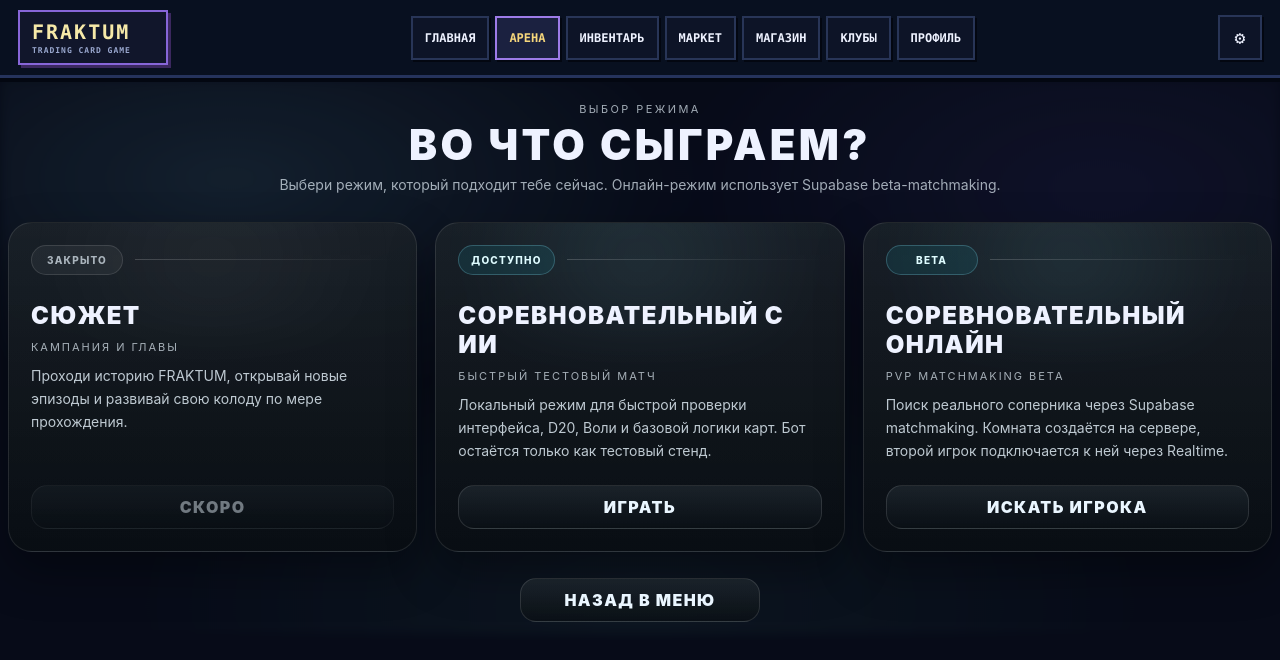
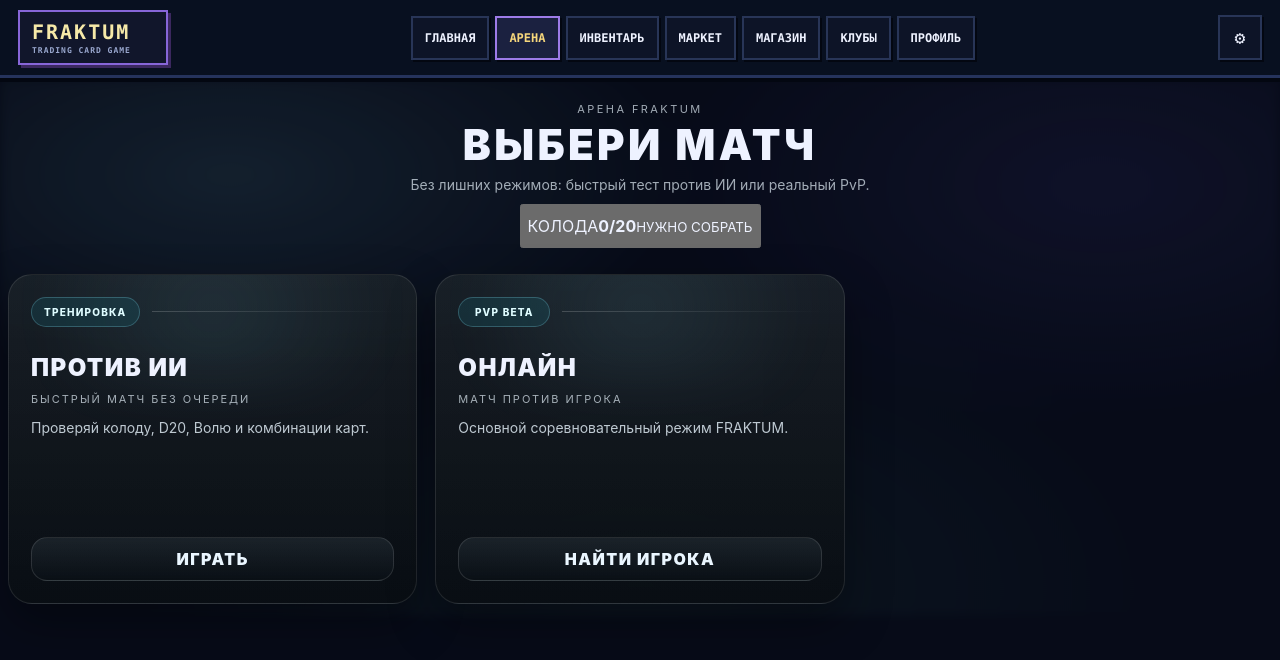
Before and after one commit to sonor71/fraktum-tcg, a React (Vite) app: page /#/play in a window 1280 px wide. Shown: the top 660 px of the page. Built offline with nearby package versions, Linux system fonts and the light colour scheme; no server answers.

Commit message:
Simplify arena to AI and PvP modes

```diff
--- a/src/screens/PlayModes.tsx
+++ b/src/screens/PlayModes.tsx
@@ -1,133 +1,84 @@
 import { useNavigate } from "react-router-dom";
 import { FRAKTUM_MAIN_DECK_SIZE, splitDeckSelection } from "../game/deckRules";
 import { useGameStore } from "../useGameStore";
-
-type Mode = {
-  id: string;
-  title: string;
-  subtitle: string;
-  description: string;
-  status: "open" | "locked";
-  badge: string;
-  actionLabel: string;
-  onClick: () => void;
-};
 
 export default function PlayModes() {
   const nav = useNavigate();
   const ownedCards = useGameStore((state) => state.ownedCards);
   const deckIds = useGameStore((state) => state.deckIds);
   const mainDeckCount = splitDeckSelection(ownedCards, deckIds).mainDeck.length;
+  const deckReady = mainDeckCount === FRAKTUM_MAIN_DECK_SIZE;
 
   const openMatch = (path: string) => {
-    if (mainDeckCount !== FRAKTUM_MAIN_DECK_SIZE) {
-      window.alert(
-        `Сначала собери ровно ${FRAKTUM_MAIN_DECK_SIZE} основных карт в сцене DECK. Сейчас выбрано: ${mainDeckCount}.`,
-      );
+    if (!deckReady) {
       nav("/deck");
       return;
     }
-
     nav(path);
   };
 
-  const openAiMatch = () => openMatch("/match/ai");
-  const openOnlineMatchmaking = () => openMatch("/match/online");
-
-  const MODES: Mode[] = [
-    {
-      id: "story",
-      title: "СЮЖЕТ",
-      subtitle: "кампания и главы",
-      description:
-        "Проходи историю FRAKTUM, открывай новые эпизоды и развивай свою колоду по мере прохождения.",
-      status: "locked",
-      badge: "закрыто",
-      actionLabel: "СКОРО",
-      onClick: () => {},
-    },
-    {
-      id: "ai",
-      title: "СОРЕВНОВАТЕЛЬНЫЙ С ИИ",
-      subtitle: "быстрый тестовый матч",
-      description:
-        "Локальный режим для быстрой проверки интерфейса, D20, Воли и базовой логики карт. Бот остаётся только как тестовый стенд.",
-      status: "open",
-      badge: "доступно",
-      actionLabel: "ИГРАТЬ",
-      onClick: openAiMatch,
-    },
-    {
-      id: "online",
-      title: "СОРЕВНОВАТЕЛЬНЫЙ ОНЛАЙН",
-      subtitle: "PvP matchmaking beta",
-      description:
-        "Поиск реального соперника через Supabase matchmaking. Комната создаётся на сервере, второй игрок подключается к ней через Realtime.",
-      status: "open",
-      badge: "beta",
-      actionLabel: "ИСКАТЬ ИГРОКА",
-      onClick: openOnlineMatchmaking,
-    },
-  ];
-
   return (
-    <div className="playRoot">
+    <div className="playRoot playRootV2">
       <div className="playBackdrop" aria-hidden="true" />
 
-      <div className="playHeader">
-        <div className="playKicker">ВЫБОР РЕЖИМА</div>
-        <h1 className="playTitle">Во что сыграем?</h1>
+      <header className="playHeader playHeaderV2">
+        <span className="playKicker">АРЕНА FRAKTUM</span>
+        <h1 className="playTitle">Выбери матч</h1>
         <p className="playLead">
-          Выбери режим, который подходит тебе сейчас. Онлайн-режим использует Supabase beta-matchmaking.
+          Без лишних режимов: быстрый тест против ИИ или реальный PvP.
         </p>
-      </div>
 
-      <div className="playGrid">
-        {MODES.map((mode) => {
-          const locked = mode.status === "locked";
+        <button
+          type="button"
+          className={deckReady ? "playDeckStatus is-ready" : "playDeckStatus"}
+          onClick={() => nav("/deck")}
+        >
+          <span>КОЛОДА</span>
+          <b>{mainDeckCount}/{FRAKTUM_MAIN_DECK_SIZE}</b>
+          <small>{deckReady ? "ГОТОВА" : "НУЖНО СОБРАТЬ"}</small>
+        </button>
+      </header>
 
-          return (
-            <section
-              key={mode.id}
-              className={`playCard ${locked ? "isLocked" : "isOpen"}`}
-            >
-              <div className="playCardGlow" aria-hidden="true" />
+      <div className="playGrid playGridV2">
+        <section className="playCard playCardV2 isOpen">
+          <div className="playCardGlow" aria-hidden="true" />
+          <div className="playCardInner">
+            <div className="playCardTop">
+              <span className="playBadge isOpen">ТРЕНИРОВКА</span>
+              <span className="playModeLine" />
+            </div>
+            <div className="playTextBlock">
+              <h2 className="playModeTitle">ПРОТИВ ИИ</h2>
+              <div className="playModeSubtitle">быстрый матч без очереди</div>
+              <p className="playModeDescription">
+                Проверяй колоду, D20, Волю и комбинации карт.
+              </p>
+            </div>
+            <button className="playActionBtn isOpen" type="button" onClick={() => openMatch("/match/ai")}>
+              ИГРАТЬ
+            </button>
+          </div>
+        </section>
 
-              <div className="playCardInner">
-                <div className="playCardTop">
-                  <span
-                    className={`playBadge ${
-                      locked ? "isLocked" : "isOpen"
-                    }`}
-                  >
-                    {mode.badge}
-                  </span>
-                  <span className="playModeLine" />
-                </div>
-
-                <div className="playTextBlock">
-                  <h2 className="playModeTitle">{mode.title}</h2>
-                  <div className="playModeSubtitle">{mode.subtitle}</div>
-                  <p className="playModeDescription">{mode.description}</p>
-                </div>
-
-                <button
-                  className={`playActionBtn ${locked ? "isLocked" : "isOpen"}`}
-                  onClick={() => {
-                    if (!locked) mode.onClick();
-                  }}
-                  disabled={locked}
-                >
-                  {mode.actionLabel}
-                </button>
-              </div>
-            </section>
-          );
-        })}
-      </div>
-
-      <div className="playFooter">
-        <button className="playBackBtn" onClick={() => nav("/")}>НАЗАД В МЕНЮ</button>
+        <section className="playCard playCardV2 isOpen is-ranked">
+          <div className="playCardGlow" aria-hidden="true" />
+          <div className="playCardInner">
+            <div className="playCardTop">
+              <span className="playBadge isOpen">PVP BETA</span>
+              <span className="playModeLine" />
+            </div>
+            <div className="playTextBlock">
+              <h2 className="playModeTitle">ОНЛАЙН</h2>
+              <div className="playModeSubtitle">матч против игрока</div>
+              <p className="playModeDescription">
+                Основной соревновательный режим FRAKTUM.
+              </p>
+            </div>
+            <button className="playActionBtn isOpen" type="button" onClick={() => openMatch("/match/online")}>
+              НАЙТИ ИГРОКА
+            </button>
+          </div>
+        </section>
       </div>
     </div>
   );
```
